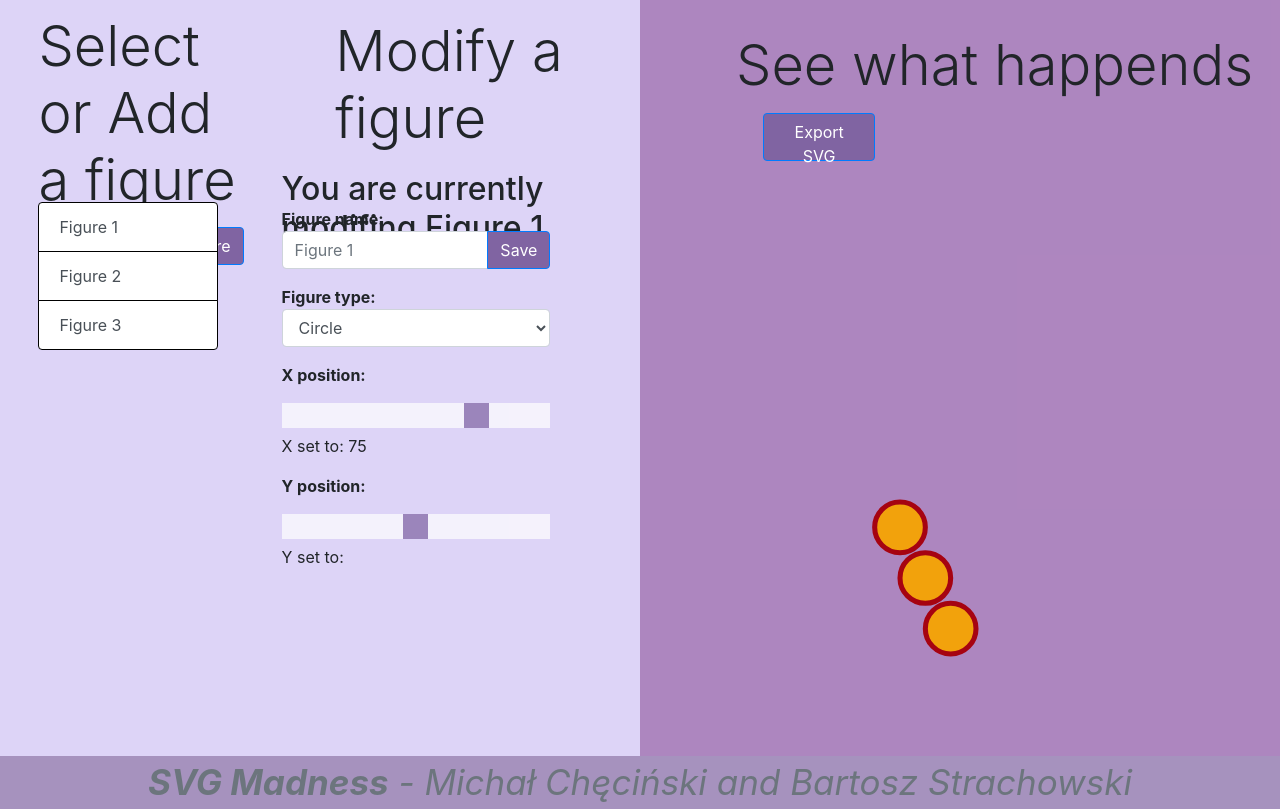
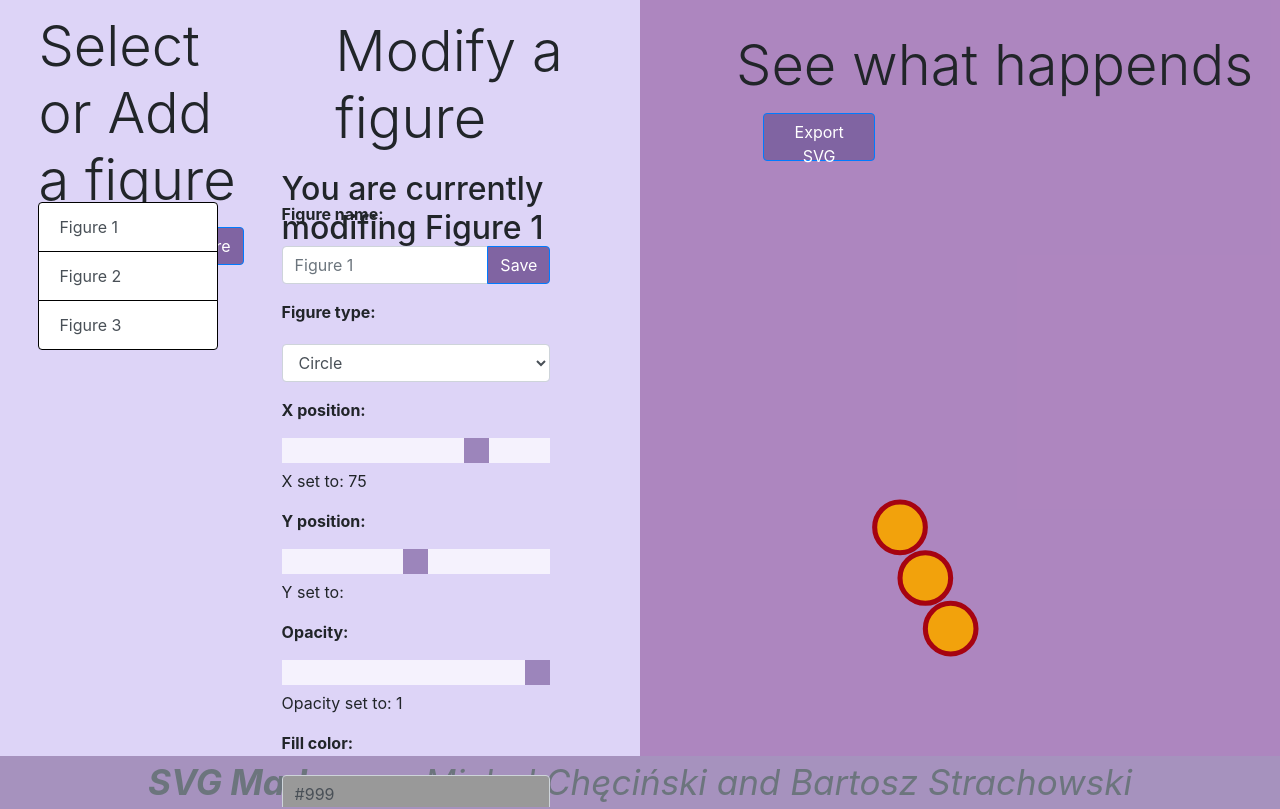
Before and after one commit to strachob/svg-animations, a React (Create React App) app: page / in a window 1280 px wide. Built offline with nearby package versions, Linux system fonts and the light colour scheme.

Commit message:
Fixed deleting from list, changing names and added color picking

```diff
--- a/src/App.js
+++ b/src/App.js
@@ -10,9 +10,9 @@ class App extends React.Component{
     super(props);
     this.state = {
       selectedObjectItem: 0,
-      objs:  [{name: "Figure 1", x: 75},
-      {name: "Figure 2", x: 45},
-      {name: "Figure 3", x: 35}]
+      objs:  [{name: "Figure 1", x: 75, opacity: 1, type: "circle"},
+      {name: "Figure 2", x: 45, opacity: 1, type: "circle"},
+      {name: "Figure 3", x: 35, opacity: 1, type: "circle"}]
     };
   }
 
@@ -47,24 +47,40 @@ class App extends React.Component{
   }
 
   changeName = (e,name) => {
+    let objects = [...this.state.objs];
     if(name !== ""){
-      this.state.objs[this.state.selectedObjectItem].name = name;
+      objects[this.state.selectedObjectItem].name = name;
     }
-    else if(e.keyCode == 13){
-      this.state.objs[this.state.selectedObjectItem].name = e.target.value;
+    else if(e.keyCode === 13){
+      objects[this.state.selectedObjectItem].name = e.target.value;
+      e.target.value = "";
 
     }
-    this.setState({objs: this.state.objs});
+    this.setState({objs: objects});
   }
 
   changeX = (e) => {
-    this.state.objs[this.state.selectedObjectItem].x = e.target.value;
-    this.setState({objs: this.state.objs});
+    let objects = [...this.state.objs];
+    objects[this.state.selectedObjectItem].x = e.target.value;
+    this.setState({objs: objects});
   }
 
   changeY = (e) => {
-    this.state.objs[this.state.selectedObjectItem].y = e.target.value;
-    this.setState({objs: this.state.objs});
+    let objects = [...this.state.objs];
+    objects[this.state.selectedObjectItem].y = e.target.value;
+    this.setState({objs: objects});
+  }
+
+  changeOpacity = (e) => {
+    let objects = [...this.state.objs];
+    objects[this.state.selectedObjectItem].opacity = e.target.value;
+    this.setState({objs: objects});
+  }
+
+  changeType = (e) => {
+    let objects = [...this.state.objs];
+    objects[this.state.selectedObjectItem].type = e.target.value;
+    this.setState({objs: objects});
   }
 
   render(){
@@ -81,7 +97,11 @@ class App extends React.Component{
         selectedItem={this.state.objs[this.state.selectedObjectItem]}
         nameChange={this.changeName}
         xChange={this.changeX}
-        yChange={this.changeY} />
+        yChange={this.changeY}
+        opacityChange={this.changeOpacity}
+        typeChange={this.changeType}
+
+         />
       ) : (
         <div className="object-props pane">
           <div className="object-pane-header">
--- a/src/ObjectProps/ObjectProps.css
+++ b/src/ObjectProps/ObjectProps.css
@@ -3,14 +3,41 @@
     padding-left: 2%;
 }
 
-.shape-dropdown {
+.object-prop-control {
   width: 75%;
+  margin-top: 20px;
+  font-weight: bold;
 }
 
-.name-textline {
+
+.object-prop-control-no-marg{
   width: 75%;
+  margin-top: -5px;
 }
 
+.color-picker-container {
+  position: relative;
+}
+.color-picker-palette {
+  position: absolute;
+  z-index: 100;
+}
+
+.color-picker-cover {
+  position: fixed;
+  top: 0px;
+  left: 0px;
+  bottom: 0px;
+  right: 0px;
+}
+
+.color-picker-color-background {
+  position: fixed;
+  height: 35px;
+  width: 35px;
+  background-color: #999999;
+  float: left;
+}
 
 
 .slider {
--- a/src/ObjectProps/index.js
+++ b/src/ObjectProps/index.js
@@ -1,12 +1,35 @@
 import React from 'react';
 import './ObjectProps.css';
+import {CompactPicker} from 'react-color';
 
 class ObjectProps extends React.Component {
   constructor(props){
     super(props);
     this.state = {
-      name: this.props.selectedItem.name
+      name: this.props.selectedItem.name,
+      displayPicker: false,
+      fillChangeColor: "#999",
+      defaultColor: "#999",
+      fillColor: {
+        r: "0",
+        g: "9",
+        b: "153",
+        a: "1"
+      }
     }
+  }
+
+  onPickerShow = () => {
+    this.setState({displayPicker: true});
+  }
+
+  onPickerChanged = color => {
+    console.log(color);
+    this.setState({
+      fillColor: color.rgb,
+      fillChangeColor: color.hex,
+      displayPicker: false
+    });
   }
 
   render() {
@@ -17,14 +40,17 @@ class ObjectProps extends React.Component {
         <h2>You are currently modifing {this.props.selectedItem.name}</h2>
       </div>
       <div className="scrollable-config">
-        <div className="name-textline">
+        <div className="object-prop-control-no-marg">
           <p><strong>Figure name:</strong>
-          <div className="input-group mb-3 ">
+          <div className="input-group mb-3 object-prop-control">
             <input typeName="text" className="form-control"
                     placeholder={this.props.selectedItem.name}
                     aria-label="Recipient's username" aria-describedby="basic-addon2"
                     onKeyUp={(e) => this.props.nameChange(e, "")}
-                    onChange={(e) => this.setState({name: e.target.value})}/>
+                    onBlur={(e) => {
+                      this.setState({name: e.target.value});
+                      e.target.value = "";
+                    }} />
             <div className="input-group-append">
               <button className="btn btn-primary" type="button" onClick={(e) => this.props.nameChange(e, this.state.name)}>Save</button>
             </div>
@@ -33,8 +59,8 @@ class ObjectProps extends React.Component {
         </div>
 
         <p><strong>Figure type:</strong>
-        <div className="form-group shape-dropdown">
-          <select className="form-control shape-dropdown">
+        <div className="form-group object-prop-control">
+          <select className="form-control object-prop-control"  value={this.props.selectedItem.type} onChange={(e) => this.props.typeChange(e)}>
             <option>Circle</option>
             <option>Square</option>
             <option>Polygon</option>
@@ -49,6 +75,37 @@ class ObjectProps extends React.Component {
         <p><strong>Y position:</strong></p>
         <input type="range" className="slider" onChange={(e) => this.props.yChange(e)} value={this.props.selectedItem.y}/>
         <p>Y set to: {this.props.selectedItem.y}</p>
+
+        <p><strong>Opacity:</strong></p>
+        <input type="range" className="slider" onChange={(e) => this.props.opacityChange(e)} value={this.props.selectedItem.opacity} max="1" step="0.01"/>
+        <p>Opacity set to: {this.props.selectedItem.opacity}</p>
+
+        <p><strong>Fill color:</strong>
+        <div className="object-prop-control">
+          <div className="input-group mb-3">
+            <input type="text"
+                  onClick={() => this.onPickerShow()}
+                  value={this.state.fillChangeColor}
+                  className="form-control"
+                  style={{backgroundColor: this.state.fillChangeColor}}/>
+            {this.state.displayPicker && <CompactPicker onChange={this.onPickerChanged}/>}
+          </div>
+        </div>
+        </p>
+
+        <p><strong>Stroke color:</strong>
+        <div className="object-prop-control">
+          <div className="input-group mb-3">
+            <input type="text"
+                  onClick={() => this.onPickerShow()}
+                  value={this.state.fillChangeColor}
+                  className="form-control"
+                  style={{backgroundColor: this.state.fillChangeColor}}/>
+            {this.state.displayPicker && <CompactPicker onChange={this.onPickerChanged}/>}
+          </div>
+        </div>
+        </p>
+
         </div>
     </div>
     );
```
